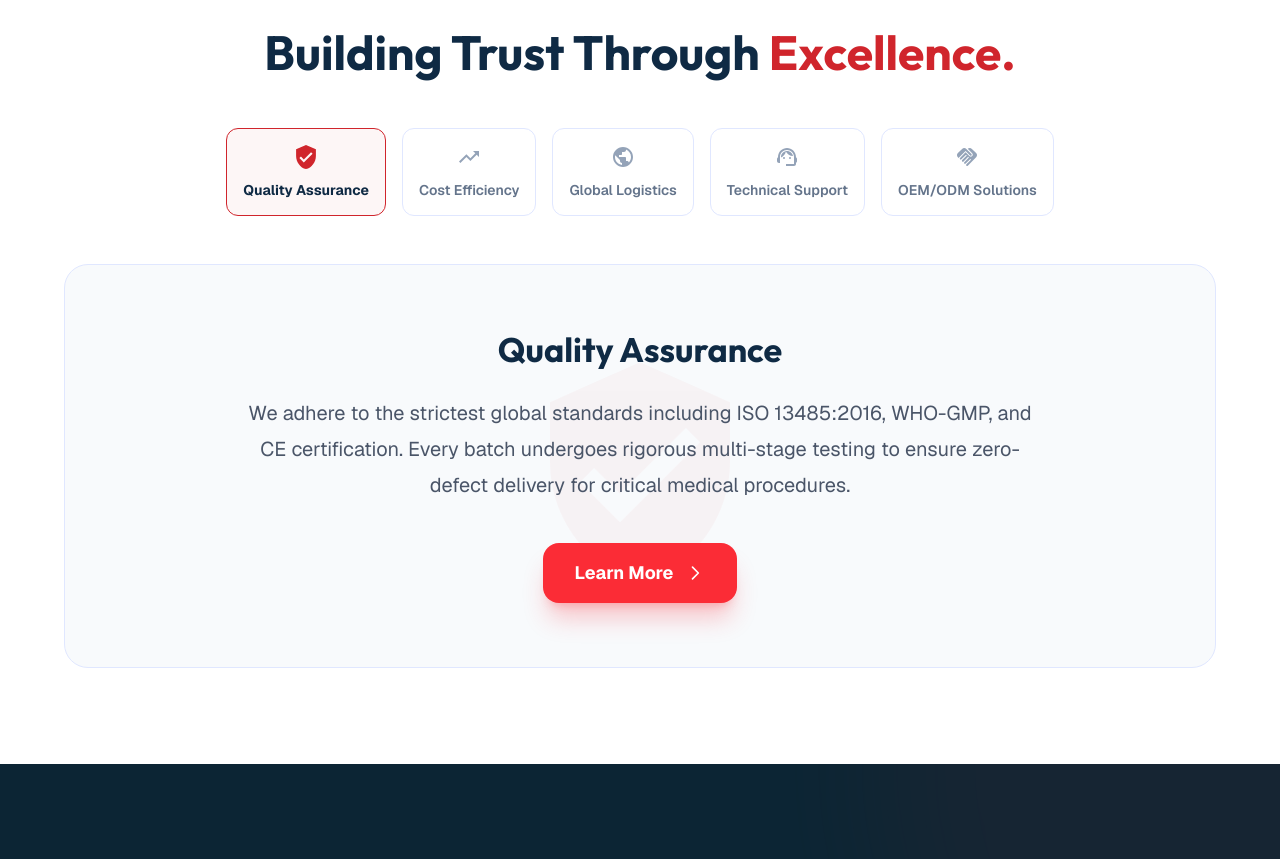
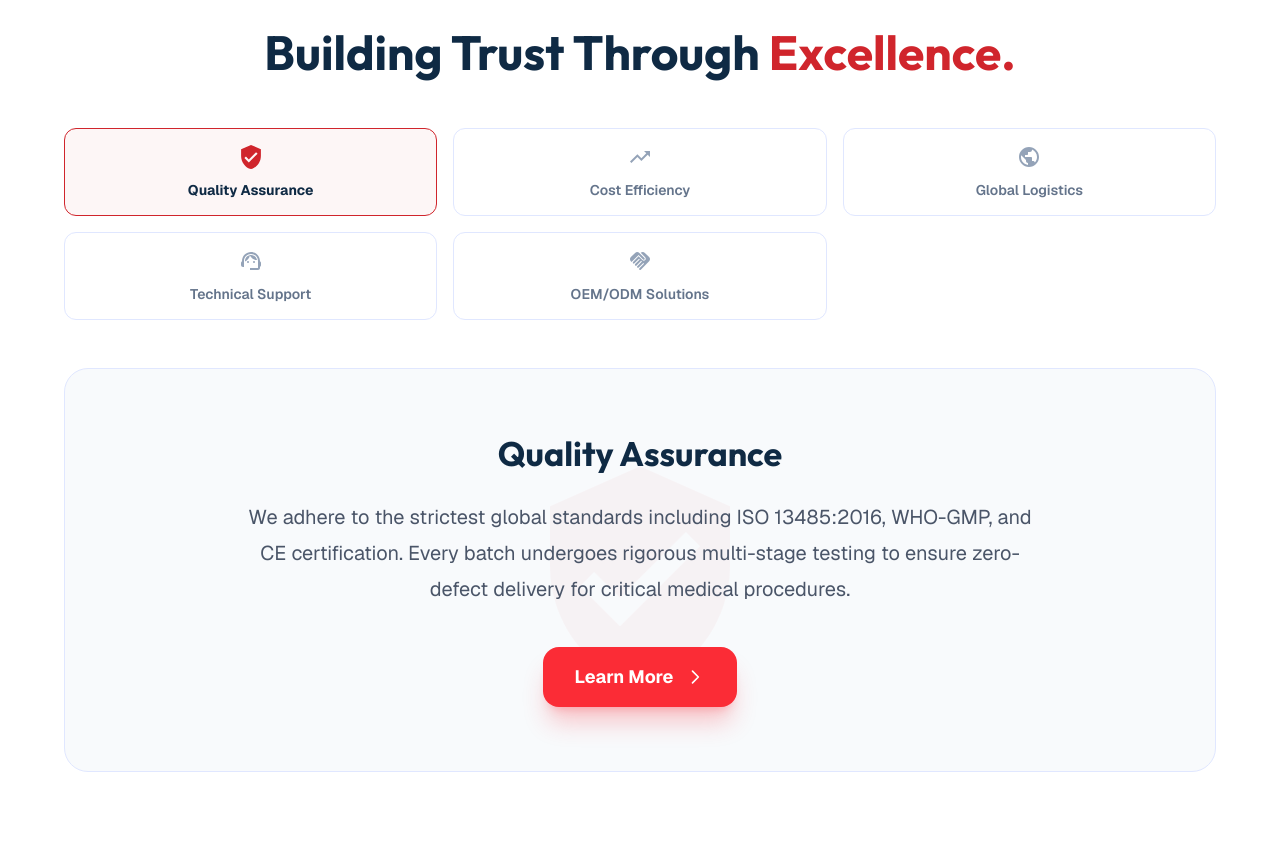
Before and after one commit to nema12344/medical-web, a Next.js app: page / in a window 1280 px wide. Shown: the part 5960-6819 px from the top of the page. Built offline with nearby package versions, Linux system fonts and the light colour scheme; what @mui/material-nextjs would draw is missing.

Commit message:
build error fix & producucts page add footer and header

```diff
--- a/app/components/PartnerMUI.tsx
+++ b/app/components/PartnerMUI.tsx
@@ -90,9 +90,17 @@ export default function PartnerMUI() {
                 </Box>
 
                 {/* Horizontal Tabs / Buttons Row */}
-                <Grid container spacing={2} sx={{ mb: 6, justifyContent: 'center' }}>
+                <Box
+                    sx={{
+                        display: 'grid',
+                        gridTemplateColumns: { xs: 'repeat(2, minmax(0, 1fr))', md: 'repeat(3, minmax(0, 1fr))' },
+                        gap: 2,
+                        mb: 6,
+                        justifyItems: 'center',
+                    }}
+                >
                     {partnersData.map((item, index) => (
-                        <Grid item xs={6} md={true} key={item.id}>
+                        <Box key={item.id} sx={{ width: '100%' }}>
                             <Box
                                 onClick={() => setSelectedIndex(index)}
                                 sx={{
@@ -139,9 +147,9 @@ export default function PartnerMUI() {
                                     {item.title}
                                 </Typography>
                             </Box>
-                        </Grid>
+                        </Box>
                     ))}
-                </Grid>
+                </Box>
 
                 {/* Dynamic Content Panel */}
                 <Fade in={true} key={selectedIndex} timeout={500}>
--- a/app/products/[id]/page.tsx
+++ b/app/products/[id]/page.tsx
@@ -3,6 +3,8 @@
 import { useState } from 'react';
 import Image from 'next/image';
 import { Download, FileText, Shield, Award, CheckCircle, Check, MessageCircle, Phone, Settings, Clock, Zap } from 'lucide-react';
+import Navbar from '../../components/Navbar';
+import Footer from '../../components/Footer';
 
 const product = {
   id: 1,
@@ -27,7 +29,10 @@ export default function ProductDetailPage() {
   const [selectedImage, setSelectedImage] = useState(0);
 
   return (
-    <div className="min-h-screen bg-white">
+    <div className="min-h-screen bg-white flex flex-col">
+      <Navbar />
+
+      <main className="flex-1 pb-24 md:pb-0">
       {/* Breadcrumb Navigation */}
       <div className="bg-gray-50 border-b border-gray-200">
         <div className="max-w-7xl mx-auto px-6 py-4">
@@ -366,6 +371,9 @@ export default function ProductDetailPage() {
           </button>
         </div>
       </div>
+      </main>
+
+      <Footer />
 
       {/* Sticky Enquiry CTA */}
       {/* Mobile Bottom Fixed Bar */}
--- a/app/products/listing/page.tsx
+++ b/app/products/listing/page.tsx
@@ -4,6 +4,8 @@ import { useState, useMemo } from 'react';
 import Image from 'next/image';
 import Link from 'next/link';
 import { Search, Filter, Grid, List, ChevronDown } from 'lucide-react';
+import Navbar from '../../components/Navbar';
+import Footer from '../../components/Footer';
 
 const products = [
   {
@@ -85,7 +87,10 @@ export default function ProductListingPage() {
   }, [searchTerm, selectedCategory, sortBy]);
 
   return (
-    <div className="min-h-screen bg-gray-50">
+    <div className="min-h-screen bg-gray-50 flex flex-col">
+      <Navbar />
+
+      <main className="flex-1">
         {/* Header Banner */}
         <div className="bg-gradient-to-r from-red-600 to-pink-600 h-[50vh] flex items-center justify-center relative overflow-hidden">
           <div className="absolute inset-0 bg-black/20"></div>
@@ -193,6 +198,9 @@ export default function ProductListingPage() {
             ))}
           </div>
         </div>
+      </main>
+
+      <Footer />
     </div>
   );
 }
```
Lines whose indentation alone changed are shown as unchanged.
